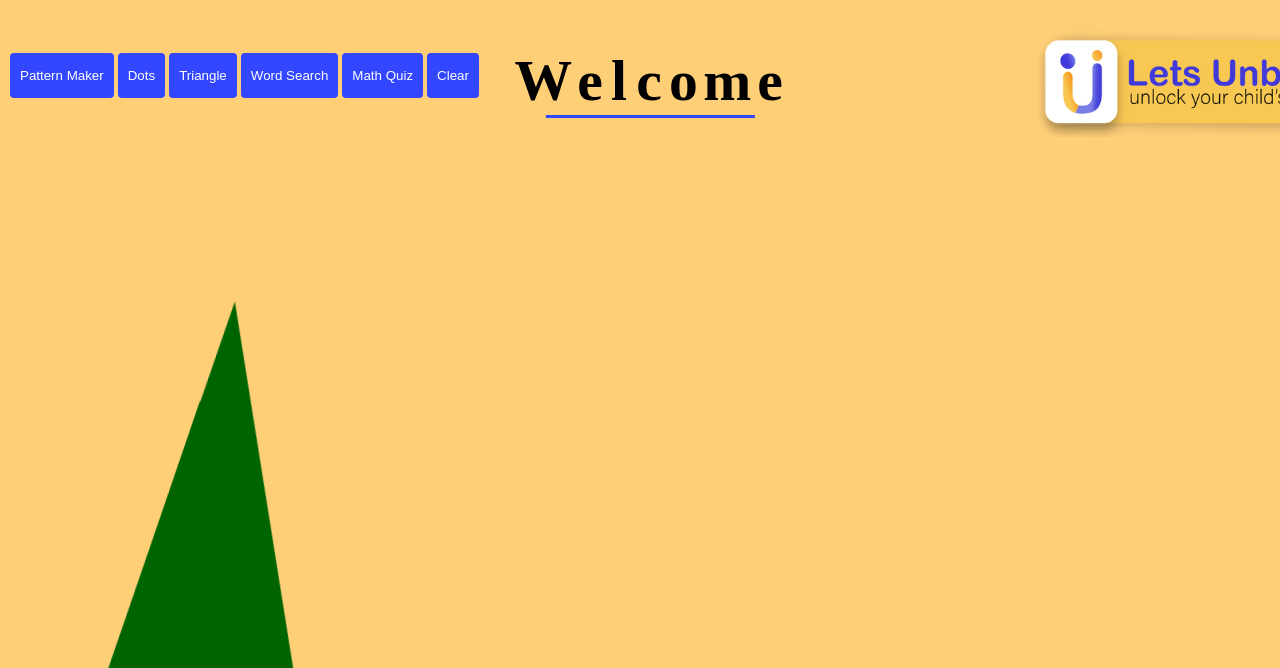
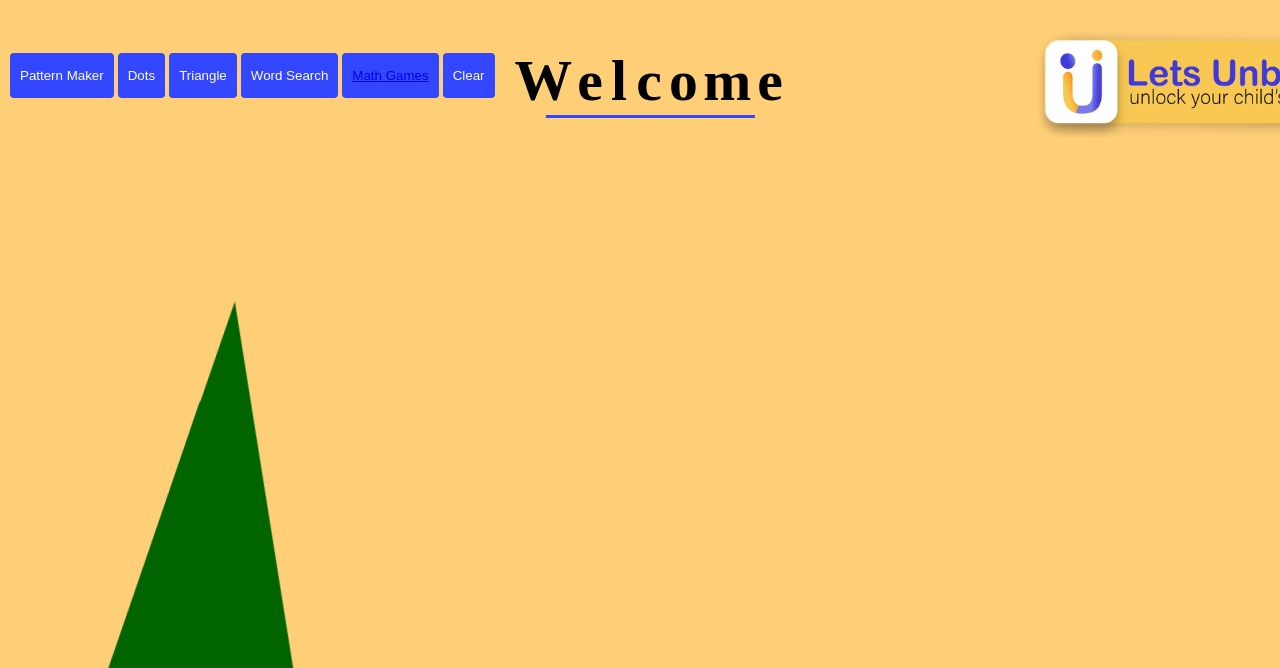
Before and after one commit to prasannaletsunbound/LetsUnboundGames, a plain HTML site: page index.html in a window 1280 px wide. Shown: the top 668 px of the page. Drawn offline with Linux system fonts and the light colour scheme.

Commit message:
Update index.html

```diff
--- a/index.html
+++ b/index.html
@@ -48,7 +48,7 @@
               <button class="button" onclick="activateDotsMode()">Dots</button>
               <button class="button" onclick="activateTriMode()">Triangle</button>
               <button class="button"><a href="https://prasannaletsunbound.github.io/word_game/" style="color: white; text-decoration: none;">Word Search</a></button>
-              <button class="button"><a href="https://prasannaletsunbound.github.io/math_game/"></a>Math Quiz</button>
+              <button class="button"><a href="https://prasannaletsunbound.github.io/math_game/">Math Games</a></button>
               <button class="button" onclick="clearScreen()">Clear</button>
 
           </div>
```
